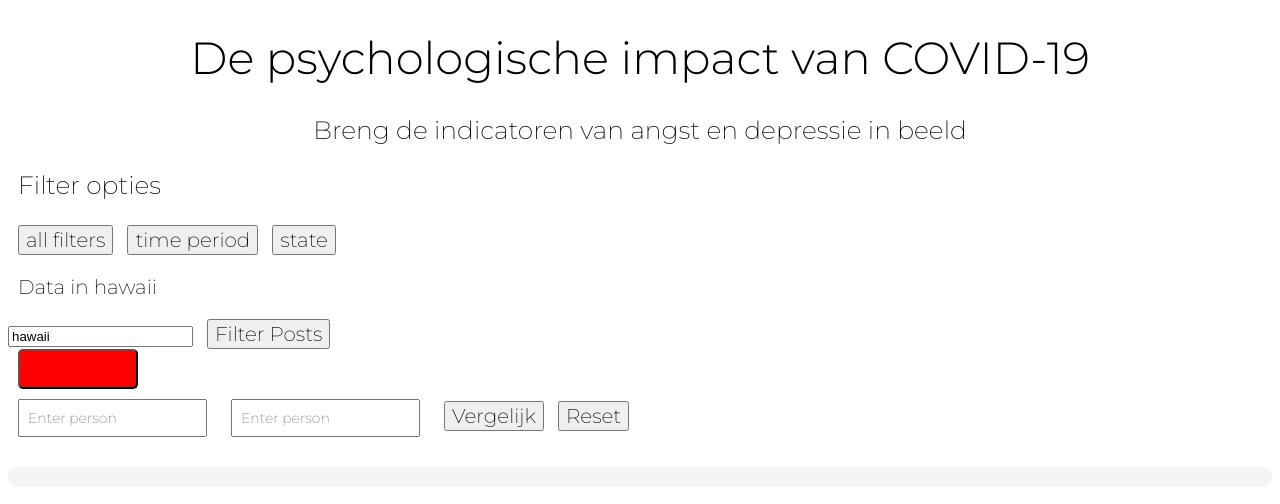
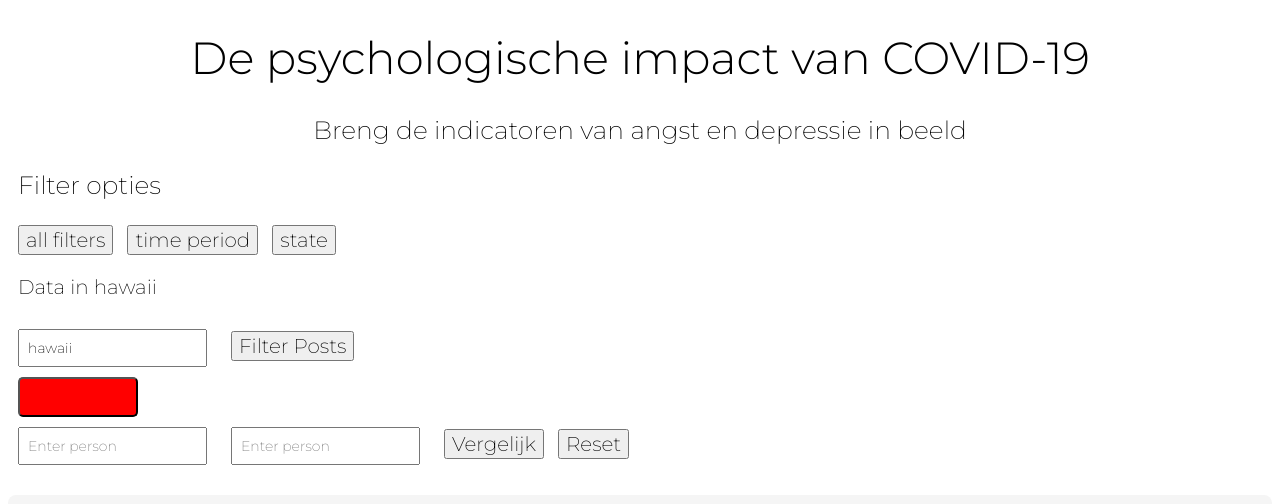
Before and after one commit to Kimvz19/myapp, a SvelteKit app: page / in a window 1280 px wide. Shown: the top 504 px of the page. Built offline with nearby package versions, Linux system fonts and the light colour scheme; no server answers.

Commit message:
updating

```diff
--- a/src/components/tryout.svelte
+++ b/src/components/tryout.svelte
@@ -109,7 +109,7 @@
     <p>Data in {stateFilter}</p>
 
     <!-- User input for the state -->
-    <input type="text" bind:value={stateFilter} placeholder="Enter state" />
+    <input class="input-field" type="text" bind:value={stateFilter} placeholder="Enter state" />
 
     <!-- Filter posts button -->
     <button on:click={displayTime}>Filter Posts</button>
@@ -175,7 +175,7 @@
 
 <style>
     button,
-    p, .input-field {
+    p, .input-field  {
         font-family: "Montserrat";
         font-optical-sizing: auto;
         font-weight: 200;
```
